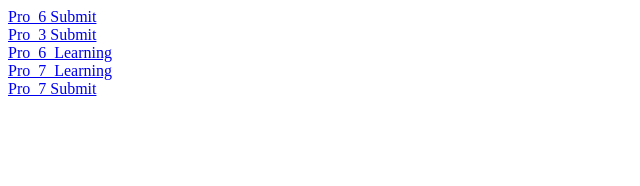
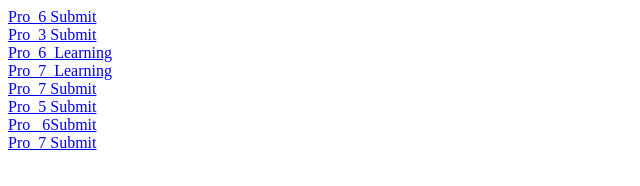
Before and after one commit to ChristianDaCoderDeveloperBestie/ProjectOfTheYearOf2023, a plain HTML site: page FileLocatorIndex.html in a window 1280 px wide. Shown: the whole page, without its empty margins (0-640 px from the left). Drawn offline with Linux system fonts and the light colour scheme.

Commit message:
New_Submit

```diff
--- a/FileLocatorIndex.html
+++ b/FileLocatorIndex.html
@@ -25,6 +25,19 @@
       <a href="OLDCODE_PROJECTSHERE/project8/basic_form.html" target="_blank"
         >Pro_7 Submit</a
       >
+      <br />
+      <!--YESSSSSSSSSSSSSSSSSSSSSSSSSSSSSSSSSSS-->
+      <a href="AllSubmitted_Projects/project5index.html" target="_blank"
+        >Pro_5 Submit</a
+      >
+      <br />
+      <a href="AllSubmitted_Projects/SubmitProject_6.0index.html" target="_blank"
+        >Pro_ 6Submit</a
+      >
+      <br />
+      <a href="OLDCODE_PROJECTSHERE/project8/basic_form.html" target="_blank"
+        >Pro_7 Submit</a
+      >
     </div>
   </body>
 </html>
```
Also changed, not shown: AllSubmitted_Projects/SubmitProject_6.0index.html (renamed from SubmitProject_6.0index.html), AllSubmitted_Projects/project5index.html (renamed from Other_Projects/project5index.html), OLDCODE_PROJECTSHERE_UNSUBMITTED/Project3_Index.html (renamed from OLDCODE_PROJECTSHERE/Project3_Index.html), OLDCODE_PROJECTSHERE_UNSUBMITTED/Project6Learnig.html (renamed from OLDCODE_PROJECTSHERE/Project6Learnig.html), OLDCODE_PROJECTSHERE_UNSUBMITTED/Project6index.html (renamed from OLDCODE_PROJECTSHERE/Project6index.html), OLDCODE_PROJECTSHERE_UNSUBMITTED/index.html (renamed from OLDCODE_PROJECTSHERE/index.html), OLDCODE_PROJECTSHERE_UNSUBMITTED/project4_Index.html (renamed from OLDCODE_PROJECTSHERE/project4_Index.html), OLDCODE_PROJECTSHERE_UNSUBMITTED/project5Index.html (renamed from OLDCODE_PROJECTSHERE/project5Index.html), OLDCODE_PROJECTSHERE_UNSUBMITTED/project7/css_Folder/style.css (renamed from OLDCODE_PROJECTSHERE/project7/css_Folder/style.css), OLDCODE_PROJECTSHERE_UNSUBMITTED/project7/intro_To_CSS_.html (renamed from OLDCODE_PROJECTSHERE/project7/intro_To_CSS_.html), OLDCODE_PROJECTSHERE_UNSUBMITTED/project8/basic_form.html (renamed from OLDCODE_PROJECTSHERE/project8/basic_form.html), OLDCODE_PROJECTSHERE_UNSUBMITTED/project8/cssStyle/style.css (renamed from OLDCODE_PROJECTSHERE/project8/cssStyle/style.css), 1 other file.
